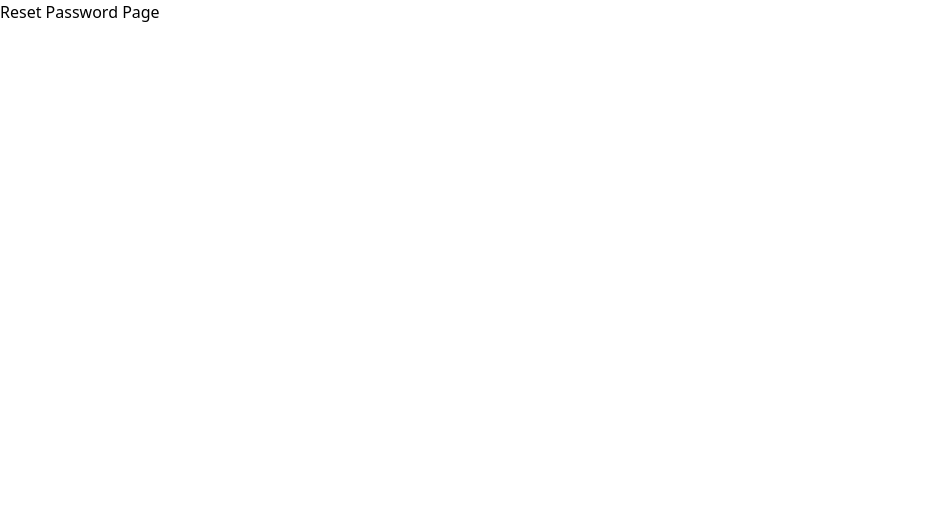
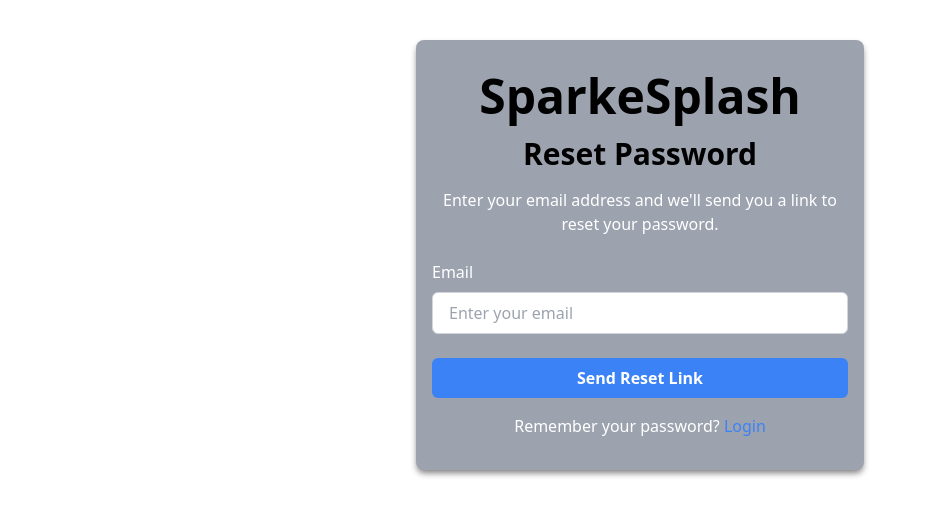
Before and after one commit to roy9html/SparkleWash, a React (Vite) app: page /reset-password in a window 1280 px wide. Shown: the top 516 px of the page, without its empty margins (0-929 px from the left). Built offline with nearby package versions, Linux system fonts and the light colour scheme.

Commit message:
feat&fix: designedlogin,regisetr and reset password

```diff
--- a/src/pages/Login.jsx
+++ b/src/pages/Login.jsx
@@ -90,7 +90,7 @@
           </h1>
           <h1
             className="mb-4 text-blue-500 hover:text-blue-700 cursor-pointer"
-            onClick={() => navigate("/forgot-password")}
+            onClick={() => navigate("/reset-password")}
           >
             forgot your password?
           </h1>
--- a/src/pages/Register.jsx
+++ b/src/pages/Register.jsx
@@ -72,9 +72,21 @@
             placeholder="Enter your password"
           />
         </div>
+        <div>
+          <label htmlFor="confirmPassword" className="block text-white font-medium mb-2">
+            Confirm Password
+          </label>
+          <input
+            type="password"
+            id="confirmPassword"
+            required
+            className="border border-gray-300 rounded-md py-2 px-4 focus:outline-none focus:ring-2 focus:ring-blue-500"
+            placeholder="Confirm your password"
+          />
+        </div>
         <button
           type="submit"
-          className="bg-blue-500 text-white font-medium py-2 px-4 rounded-md hover:bg-blue-600 transition-colors duration-300"
+          className="bg-blue-500 text-white font-medium py-2 px-4 rounded-md hover:bg-blue-600 transition-colors duration-300 mt-4"
           disabled={loading}
         >
           {loading ? "Registering..." : "Registered"}
--- a/src/pages/ResetPassword.jsx
+++ b/src/pages/ResetPassword.jsx
@@ -1,5 +1,69 @@
-function ResetPassword() {
-  return <h1>Reset Password Page</h1>;
-}
+import React, { useState } from "react";
+import { useNavigate } from "react-router-dom";
+import { toast } from "sonner";
+import { useAuth } from "../context/AuthContext";
+
+const ResetPassword = () => {
+  const { resetPassword } = useAuth();
+  const navigate = useNavigate();
+  const [email, setEmail] = useState("");
+  const [loading, setLoading] = useState(false);
+
+  const handleSubmit = async (e) => {
+    e.preventDefault();
+    setLoading(true);
+    try {
+      await resetPassword(email);
+      toast.success("Password reset link sent to your email!");
+      navigate("/login");
+    } catch (error) {
+      toast.error("Failed to send reset link. Please try again.");
+    } finally {
+      setLoading(false);
+    }
+  };
+
+  return (
+    <div className="grid justify-items-center shadow-[0_4px_6px_-1px_rgba(41,40,40,0.6)] mx-auto px-4 py-8 rounded-lg bg-gray-400 max-w-md mt-10">
+      <h1 className="text-5xl font-bold mb-4 text-black">SparkeSplash</h1>
+      <h1 className="text-3xl font-bold mb-4 text-black">Reset Password</h1>
+      <p className="text-white text-center mb-6">
+        Enter your email address and we'll send you a link to reset your password.
+      </p>
+      <form onSubmit={handleSubmit} className="w-full">
+        <div className="mb-6">
+          <label htmlFor="email" className="block text-white font-medium mb-2">
+            Email
+          </label>
+          <input
+            type="email"
+            id="email"
+            value={email}
+            required
+            onChange={(e) => setEmail(e.target.value)}
+            className="w-full border border-gray-300 rounded-md py-2 px-4 focus:outline-none focus:ring-2 focus:ring-blue-500"
+            placeholder="Enter your email"
+          />
+        </div>
+        <button
+          type="submit"
+          disabled={loading}
+          className="w-full bg-blue-500 hover:bg-blue-600 text-white font-bold py-2 px-4 rounded-md disabled:opacity-50 transition-colors duration-300"
+        >
+          {loading ? "Sending..." : "Send Reset Link"}
+        </button>
+      </form>
+      <div className="mt-4 text-center">
+        <span className="text-white">Remember your password? </span>
+        <span
+          className="text-blue-500 hover:text-blue-700 cursor-pointer"
+          onClick={() => navigate("/login")}
+        >
+          Login
+        </span>
+      </div>
+    </div>
+  );
+};
 
 export default ResetPassword;
```
